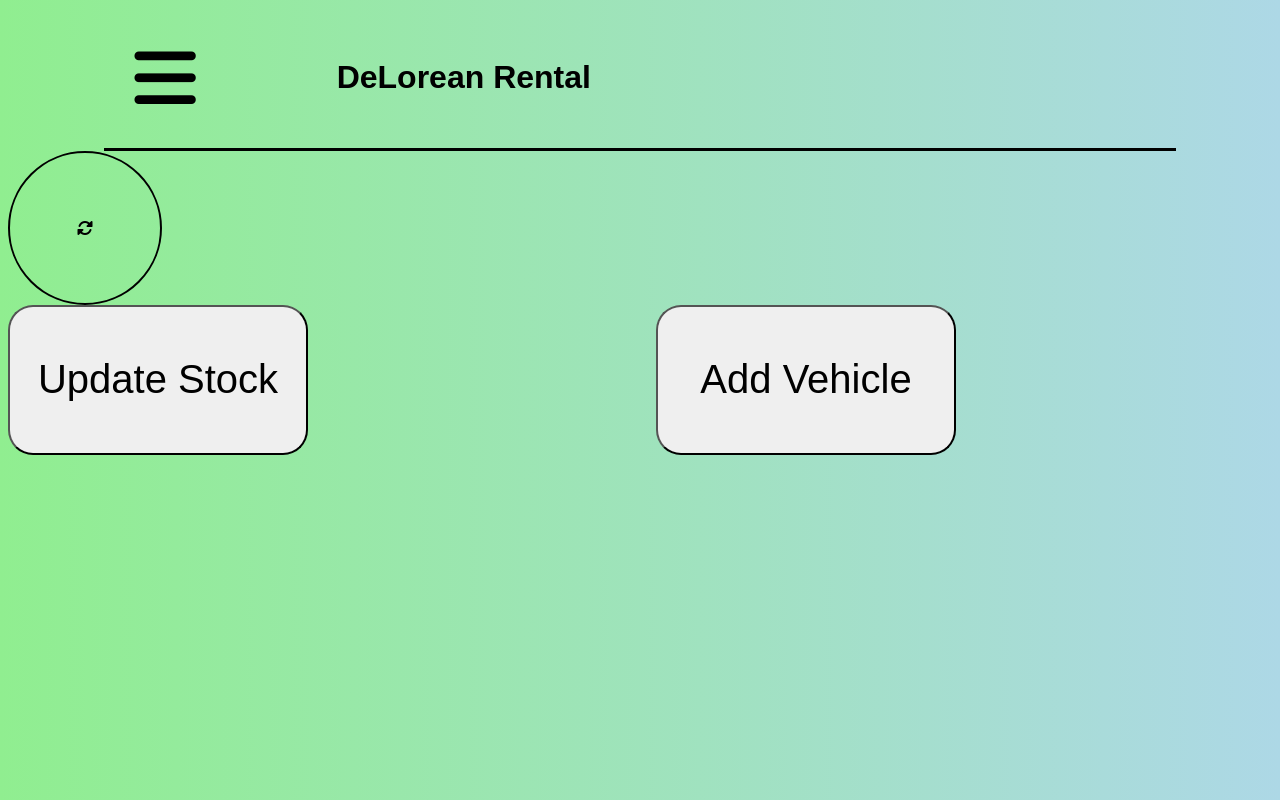
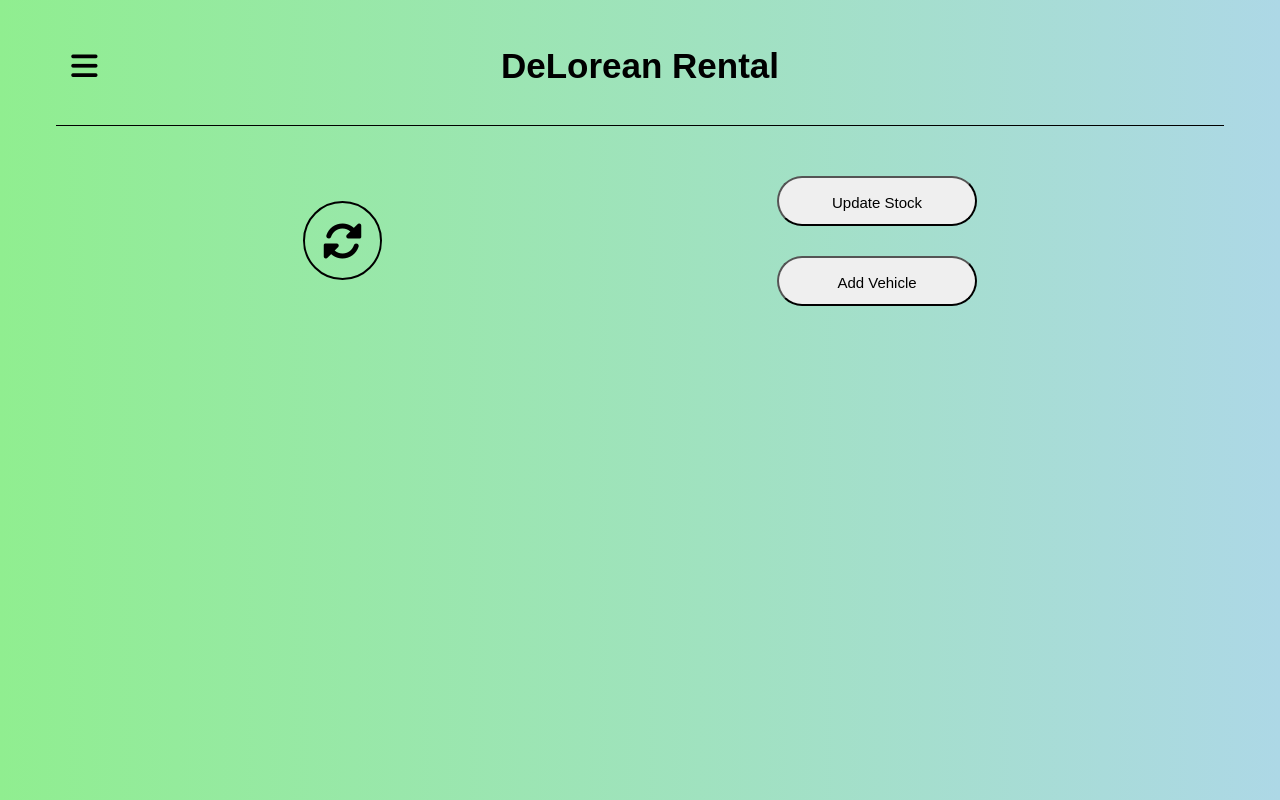
Before and after one commit to pau13-loop/DeLorean-Rental-Frontend, a website: page src/index.html in a window 1280 px wide. Drawn offline with Linux system fonts and the light colour scheme.

Commit message:
style: :lipstick: Imrpove styles frontend

```diff
--- a/src/index.css
+++ b/src/index.css
@@ -40,19 +40,25 @@
     grid-area: burguer;
 }
 
-.h1 {
+.titleHeader {
     font-size: 80px;
     grid-area: title;
     text-align: center;
 }
 
+.btnHeader {
+    /* margin: auto; */
+    /* height: 100%;
+    width: 20%; */
+}
+
 /* CONTENT */
 
-#content {
+.buttonHandlers {
     display: flex;
     flex-direction: column;
     align-items: center;
-    margin-top: 100px;
+    margin: 100px 0;
     gap: 100px;
 }
 
@@ -67,7 +73,7 @@
 }
 
 .btnRow {
-    width: 75%;
+    width: 80%;
     display: flex;
     justify-content: space-between;
 }
@@ -76,13 +82,16 @@
     font-size: 40px;
 }
 
-/* CARDS CONTENT */
+.iconRefresh {
+    font-size: 100px;
+}
+
+/* CARD */
 
 .stock {
-    /* padding: 25px; */
     display: flex;
     flex-wrap: wrap;
-    justify-content: center;
+    justify-content: space-around;
     gap: 100px;
 }
 
@@ -114,17 +123,60 @@
     padding: 35px;
 }
 
-/* .btnContainer {
-    height: 100%;
-    width: auto;
-} */
+/* RESPONISVE */
 
-.btnHeader {
-    /* margin: auto; */
-    /* height: 100%;
-    width: 20%; */
+@media (min-width: 768px) {
+    #header {
+        width: 90%;
+        padding: 15px;
+        border-bottom: 1px solid black;
+    }
+
+    .iconHeader {
+        font-size: 30px;
+    }
+
+    .titleHeader {
+        font-size: 35px;
+    }
+
+    .buttonHandlers {
+        flex-direction: row;
+        justify-content: space-evenly;
+        margin: 50px 0;
+    }
+
+    .btn {
+        width: 200px;
+        height: 50px;
+    }
+
+    .btnRow {
+        width: auto;
+        flex-direction: column;
+        gap: 30px
+    }
+
+    .textBtn {
+        font-size: 15px;
+    }
+
+    .iconRefresh {
+        font-size: 40px;
+    }
+
+    .containerIconContent {
+        width: 75px;
+        height: 75px;
+    }
+
+    .stock {
+        margin: 50px
+    }
+
+    /* CARD */
+
+    .card {
+        width: 25%;
+    }
 }
-
-/* .textButtonHeader {
-    padding: 100px;
-} */
```
